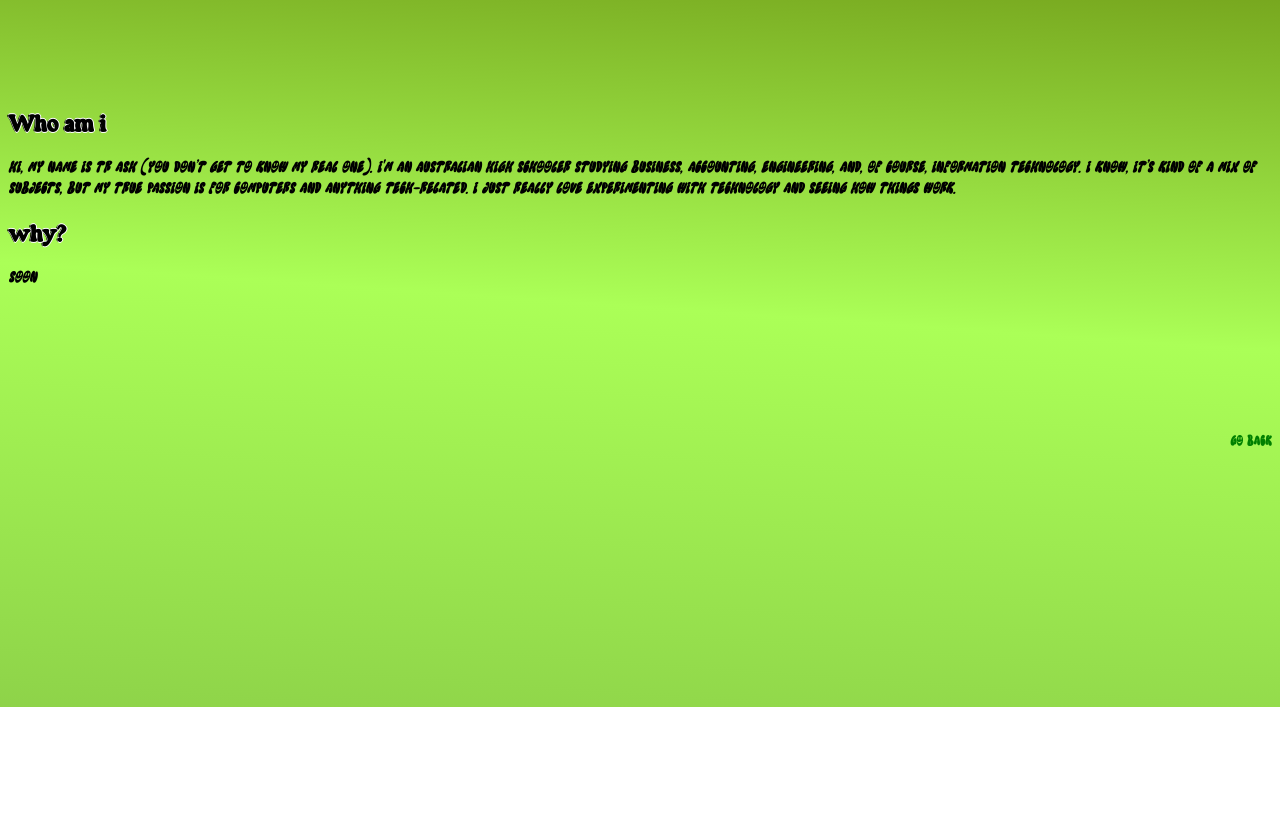
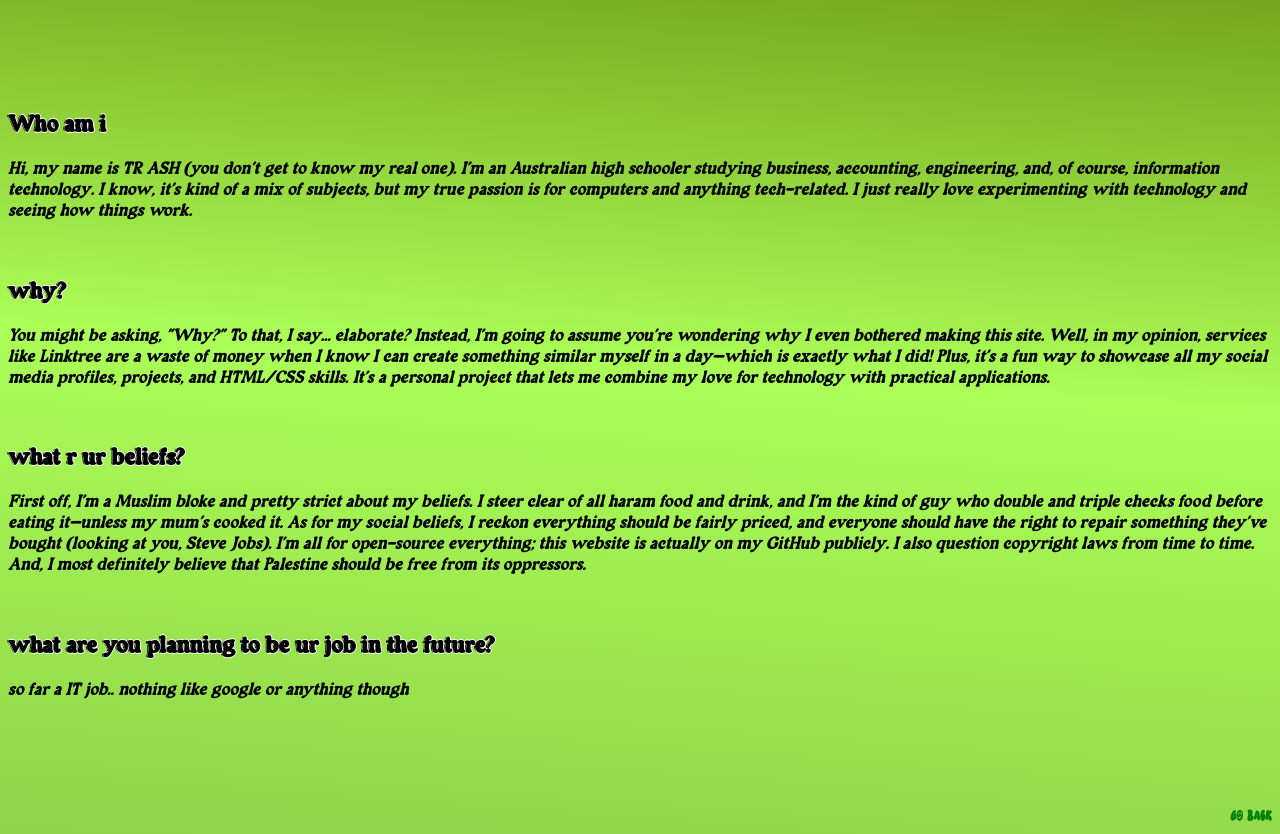
Before and after one commit to TR-ASHcoder/OKAY-link-site, a plain HTML site: page about.htm in a window 1280 px wide. Shown: the part 93-927 px from the top of the page. Before the commit the page ends 800 px from the top, so only its background shows below. Drawn offline with Linux system fonts and the light colour scheme.

Commit message:
updated about me
changed font in about me

```diff
--- a/about.htm
+++ b/about.htm
@@ -23,11 +23,19 @@
 
     <h2>Who am i</h2>
     <p>Hi, my name is TR ASH (you don’t get to know my real one). I'm an Australian high schooler studying business, accounting, engineering, and, of course, information technology. I know, it’s kind of a mix of subjects, but my true passion is for computers and anything tech-related. I just really love experimenting with technology and seeing how things work.</p>
+    <br>
+    <h2>why?</h2>
+    <p>You might be asking, "Why?" To that, I say... elaborate? Instead, I’m going to assume you’re wondering why I even bothered making this site. Well, in my opinion, services like Linktree are a waste of money when I know I can create something similar myself in a day—which is exactly what I did! Plus, it’s a fun way to showcase all my social media profiles, projects, and HTML/CSS skills. It’s a personal project that lets me combine my love for technology with practical applications.</p>
+    <br>
+    <h2>what r ur beliefs?</h2>
+    <p>First off, I’m a Muslim bloke and pretty strict about my beliefs. I steer clear of all haram food and drink, and I’m the kind of guy who double and triple checks food before eating it—unless my mum’s cooked it.
 
-    <h2>why?</h2>
-    <p>soon</p>
+        As for my social beliefs, I reckon everything should be fairly priced, and everyone should have the right to repair something they’ve bought (looking at you, Steve Jobs). I’m all for open-source everything; this website is actually on my GitHub publicly.
+
+        I also question copyright laws from time to time. And, I most definitely believe that Palestine should be free from its oppressors.</p>
     <br>
-    <br>
+    <h2>what are you planning to be ur job in the future?</h2>
+    <p>so far a IT job.. nothing like google or anything though</p>
     <br>
     <br>
     <br>
--- a/aboutme.css
+++ b/aboutme.css
@@ -49,7 +49,7 @@
 
 
   p{
-    font-family: p;
+    font-family: h1;
     font-size:large;
     font-style: italic;
 
@@ -70,9 +70,7 @@
 
   }
 
-html{
-  height: 100%;
-}
+
 
 body{
     background: linear-gradient(4deg,rgb(142, 211, 73), rgb(171, 255, 87), rgb(106, 145, 16));
```
